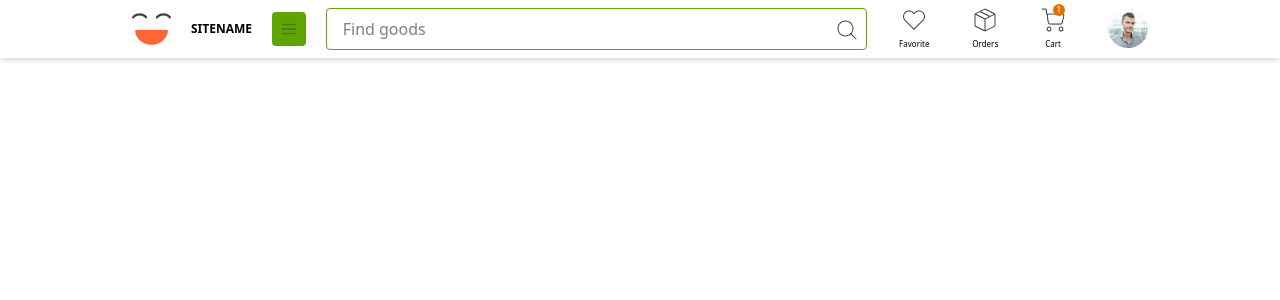
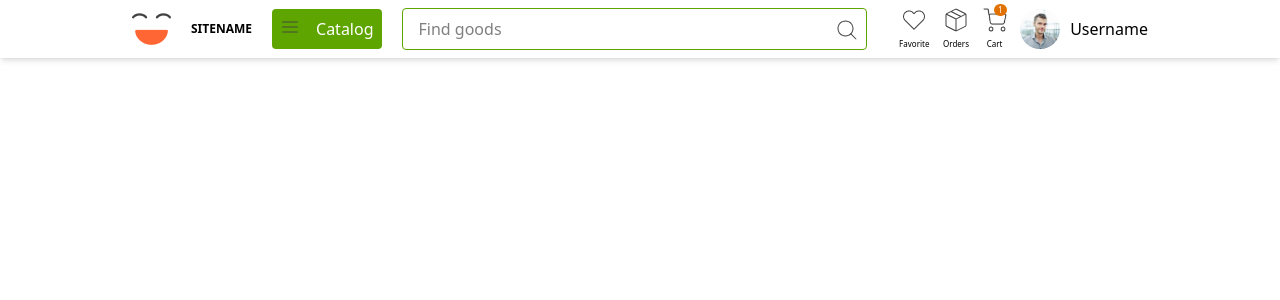
Before and after one commit to retrydp/vue-tailwind-sample-main, a Vue app: page / in a window 1280 px wide. Shown: the top 300 px of the page. Built offline with nearby package versions, Linux system fonts and the light colour scheme.

Commit message:
main menu fixes

```diff
--- a/src/components/MainMenu.vue
+++ b/src/components/MainMenu.vue
@@ -2,18 +2,20 @@
 
 <template>
   <div class="flex w-full shadow-md xl:px-29">
-    <div class="flex py-2 px-4 w-full">
-      <div class="flex items-center gap-5 w-full">
+    <div class="flex w-full px-4 py-2">
+      <div class="flex items-center w-full gap-5">
         <img class="w-10 h-8" src="../assets/logo.png" alt="" />
-
-       <div class="hidden xl:block text-xs uppercase font-bold">sitename</div>
-        <div class="w-10 hidden md:block bg-lime-600 p-2 rounded-sm">
-          <img src="../assets/miniMenu.png" alt="" />
-        </div>
-        <div class="w-full relative">
+        <div class="hidden text-xs font-bold uppercase xl:block">sitename</div>
+        <button class="hidden gap-4 p-2 rounded-sm md:flex xl:w-35 bg-lime-600" type="button">
+          <div class="flex w-5">
+            <img src="../assets/miniMenu.png" alt="" />
+          </div>
+          <p class="text-base text-white md:hidden xl:flex">Catalog</p>
+        </button>
+        <div class="relative w-full">
           <img class="absolute right-2 bottom-2" src="../assets/search_icon.svg" alt="" />
           <input
-            class="px-4 py-2 w-full placeholder:text-base/10 border rounded-sm border-lime-600"
+            class="w-full px-4 py-2 border rounded-sm placeholder:text-base/10 border-lime-600"
             type="text"
             placeholder="Find goods"
             id="search"
@@ -21,20 +23,22 @@
         </div>
       </div>
     </div>
-    <div class="flex flex-row justify-between w-full fixed md:static md:w-94 bottom-0 px-4 py-2 md:pl-0 xl:px-4">
-      <div class="flex flex-col items-center justify-between md:hidden">
+    <div
+      class="fixed bottom-0 flex flex-row justify-between w-full px-4 py-2 grow md:static md:w-94 md:pl-0 xl:px-4"
+    >
+      <button class="flex flex-col items-center justify-between md:hidden">
         <img class="w-6 h-6" src="../assets/miniMenu.png" alt="" />
         <div class="text-[8px]">Catalog</div>
-      </div>
-      <div class="flex flex-col items-center justify-between">
+      </button>
+      <button class="flex flex-col items-center justify-between">
         <img class="w-6 h-6" src="../assets/favorite_icon.png" alt="" />
         <div class="text-[8px]">Favorite</div>
-      </div>
-      <div class="flex flex-col items-center justify-between">
+      </button>
+      <button class="flex flex-col items-center justify-between">
         <img class="w-6 h-6" src="../assets/orders_icon.png" alt="" />
         <div class="text-[8px]">Orders</div>
-      </div>
-      <div class="flex flex-col items-center justify-between">
+      </button>
+      <button class="flex flex-col items-center justify-between">
         <div class="relative">
           <img class="w-6 h-6" src="../assets/cart_icon.png" alt="" />
           <div
@@ -43,12 +47,12 @@
             1
           </div>
         </div>
-
         <div class="text-[8px]">Cart</div>
-      </div>
-      <div class="flex flex-col items-center justify-between">
+      </button>
+      <button class="flex flex-row items-center justify-between gap-2.5">
         <img class="w-10 h-10 rounded-full" src="../assets/avatar.png" alt="" />
-      </div>
+          <div class="hidden xl:block">Username</div>
+      </button>
     </div>
   </div>
 </template>
```
